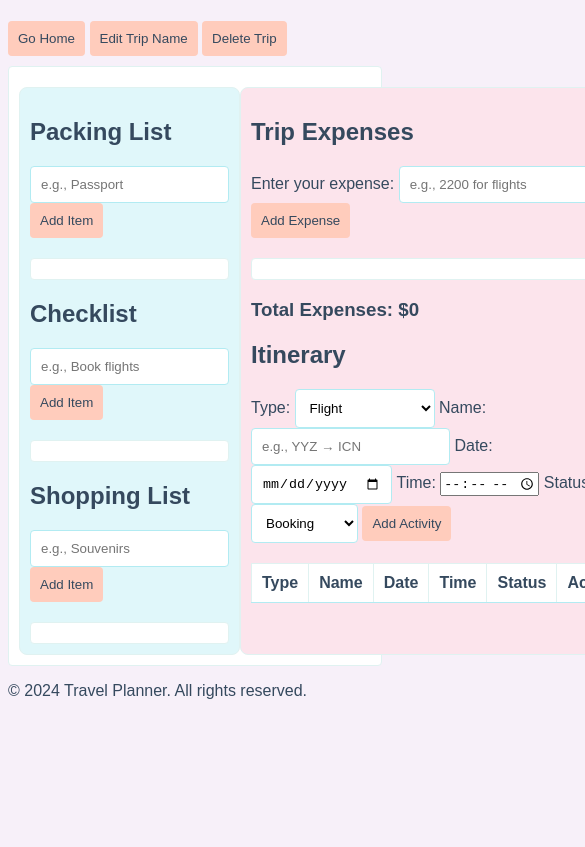
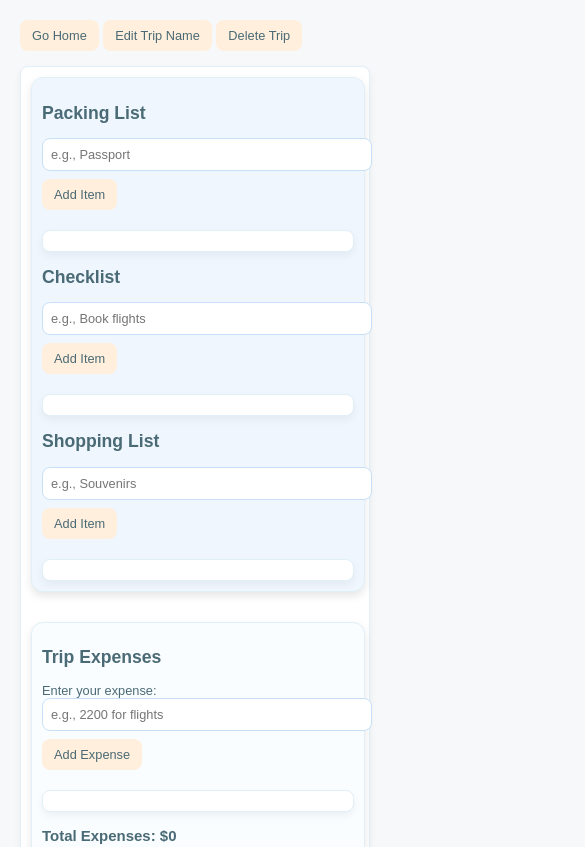
Before and after one commit to wonjeonn/travel-planner, a website: page public/trip.html in a window 390 px wide. Shown: the top 847 px of the page, 585 px wide, since content can reach past the window. Drawn offline with Linux system fonts and the light colour scheme.

Commit message:
update responsive design

```diff
--- a/public/styles.css
+++ b/public/styles.css
@@ -1,12 +1,14 @@
 body {
     font-family: Arial, Helvetica, sans-serif;
-    background-color: #f7f0f9;
-    color: #35495e;
+    background-color: #f7f8fa;
+    color: #4a6a75;
+    margin: 20px;
+    padding: 0;
 }
 
 h1,
 h2 {
-    color: #35495e;
+    color: #4a6a75;
 }
 
 form {
@@ -15,52 +17,71 @@ form {
 
 #main {
     display: flex;
+    justify-content: space-between;
+    gap: 20px;
+    flex-wrap: wrap;
 }
 
 #left-side {
     flex: 3;
-    padding: 10px;
-    background-color: #e0f7fa;
-    border-radius: 8px;
+    padding: 15px;
+    background-color: #eff6fd;
+    border-radius: 12px;
+    box-shadow: 0 4px 8px rgba(0, 0, 0, 0.1);
 }
 
 #right-side {
     flex: 7;
-    padding: 10px;
-    background-color: #fce4ec;
-    border-radius: 8px;
+    padding: 15px;
+    background-color: #fafdff;
+    border-radius: 12px;
+    box-shadow: 0 4px 8px rgba(0, 0, 0, 0.1);
 }
 
 input[type="text"],
 input[type="number"],
 input[type="date"],
 select {
-    padding: 10px;
-    border: 1px solid #b2ebf2;
-    border-radius: 4px;
+    padding: 8px;
+    border: 1px solid #c8e0f7;
+    border-radius: 8px;
     background-color: #ffffff;
+    transition: background-color 0.3s ease-in-out;
+    font-size: 0.85rem;
+}
+
+input[type="text"]:focus,
+input[type="number"]:focus,
+input[type="date"]:focus,
+select:focus {
+    background-color: #f1f9ff;
+    outline: none;
+    border-color: #a3c8f0;
 }
 
 button {
     padding: 10px;
-    background-color: #ffccbc;
-    color: #35495e;
+    background-color: #ffefdc;
+    color: #4a6a75;
     border: none;
-    border-radius: 4px;
+    border-radius: 8px;
     cursor: pointer;
+    transition: background-color 0.3s ease-in-out;
+    font-size: 0.9rem;
 }
 
 button:hover {
-    background-color: #ffab91;
+    background-color: #ffdbab;
 }
 
 div,
 table {
-    margin-top: 10px;
+    margin-top: 15px;
     padding: 10px;
-    border: 1px solid #e0f2f1;
-    border-radius: 4px;
+    border: 1px solid #e1f0f8;
+    border-radius: 8px;
     background-color: #ffffff;
+    box-shadow: 0 4px 8px rgba(0, 0, 0, 0.05);
 }
 
 table {
@@ -71,7 +92,70 @@ table {
 
 th,
 td {
-    padding: 10px;
-    border-bottom: 1px solid #b2ebf2;
-    color: #35495e;
+    padding: 6px;
+    border-bottom: 1px solid #c8e0f7;
+    color: #4a6a75;
 }
+
+th {
+    background-color: #f4f9ff;
+}
+
+tr:hover {
+    background-color: #f1f9ff;
+}
+
+@media (max-width: 768px) {
+    #main {
+        flex-direction: column;
+        align-items: center;
+    }
+
+    #left-side,
+    #right-side {
+        flex: none;
+        width: 95%;
+        margin: 0 0 10px 0;
+        padding: 10px;
+    }
+
+    button {
+        width: auto;
+        padding: 8px 12px;
+        font-size: 0.8rem;
+        max-width: 150px;
+    }
+
+    input[type="text"],
+    input[type="number"],
+    input[type="date"],
+    select {
+        width: 100%;
+        padding: 8px;
+        margin-bottom: 8px;
+        font-size: 0.8rem;
+    }
+
+    table {
+        width: 100%;
+        font-size: 0.8rem;
+    }
+
+    th,
+    td {
+        padding: 6px;
+    }
+
+    h1 {
+        font-size: 1.3rem;
+    }
+
+    h2 {
+        font-size: 1.1rem;
+    }
+
+    label,
+    div {
+        font-size: 0.8rem;
+    }
+}
```
